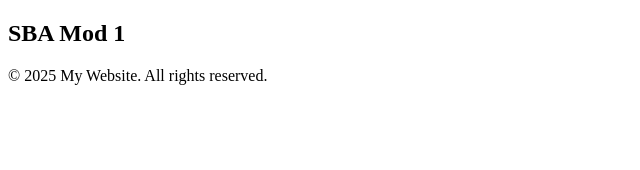
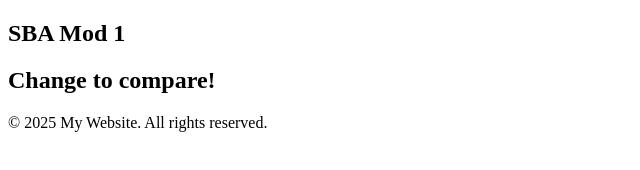
Before and after one commit to arichard02/mod-1-sba, a plain HTML site: page index.html in a window 1280 px wide. Shown: the whole page, without its empty margins (0-640 px from the left). Drawn offline with Linux system fonts and the light colour scheme.

Commit message:
Added h2 to body section to index.html

```diff
--- a/index.html
+++ b/index.html
@@ -8,6 +8,7 @@
 <body>
     <section class="header">
       <h1>SBA Mod 1</h1>
+      <h2>Change to compare!</h2>
     </section>
 
      <footer class="footer">
```
